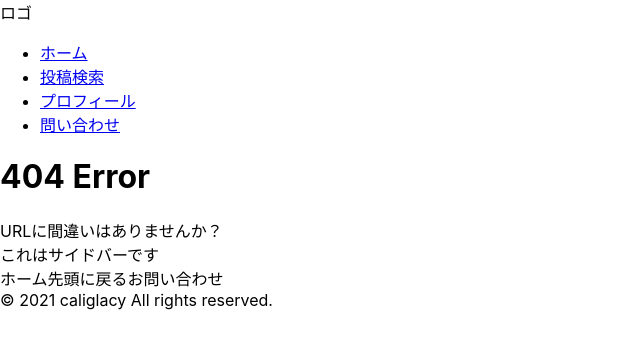
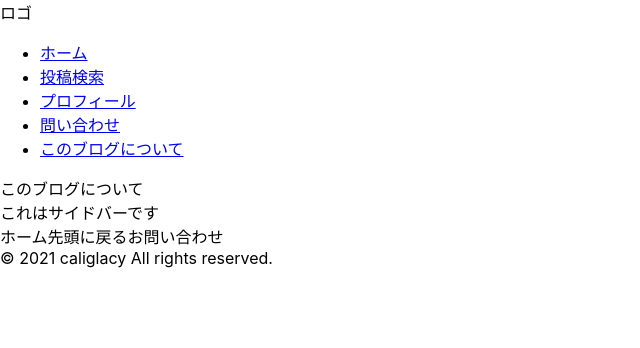
Before and after one commit to caliglacy/blog-react, a React (Create React App) app: page /about in a window 1280 px wide. Before the commit this address had no page. Shown: the top 348 px of the page, without its empty margins (0-640 px from the left). Built offline with nearby package versions, Linux system fonts and the light colour scheme; the HTML template or start-up script is replaced by a standard one.

Commit message:
✨ ブログ説明用のページを追加

```diff
--- a/src/App.js
+++ b/src/App.js
@@ -9,6 +9,7 @@ import { Footer } from "./components/Footer";
 import { SideBar } from "./components/SideBar";
 import { ProfilePage } from "./pages/ProfilePage";
 import { Contact } from "./pages/Contact";
+import { About } from "./pages/About";
 
 function App() {
   return (
@@ -20,6 +21,7 @@ function App() {
         <Route path="/post/:id" component={PostPage} />
         <Route path="/profile" component={ProfilePage} />
         <Route path="/contact" component={Contact} />
+        <Route path="/about" component={About} />
         <Route component={Page404} />
       </Switch>
       <SideBar />
--- a/src/components/Header.js
+++ b/src/components/Header.js
@@ -24,6 +24,11 @@ const Header = () => {
             問い合わせ
           </NavLink>
         </li>
+        <li>
+          <NavLink activeClassName="active" to="/about">
+            このブログについて
+          </NavLink>
+        </li>
       </ul>
     </div>
   );
--- /dev/null
+++ b/src/pages/About.js
@@ -0,0 +1,5 @@
+const About = () => {
+  return <div>このブログについて</div>;
+};
+
+export { About };
```
